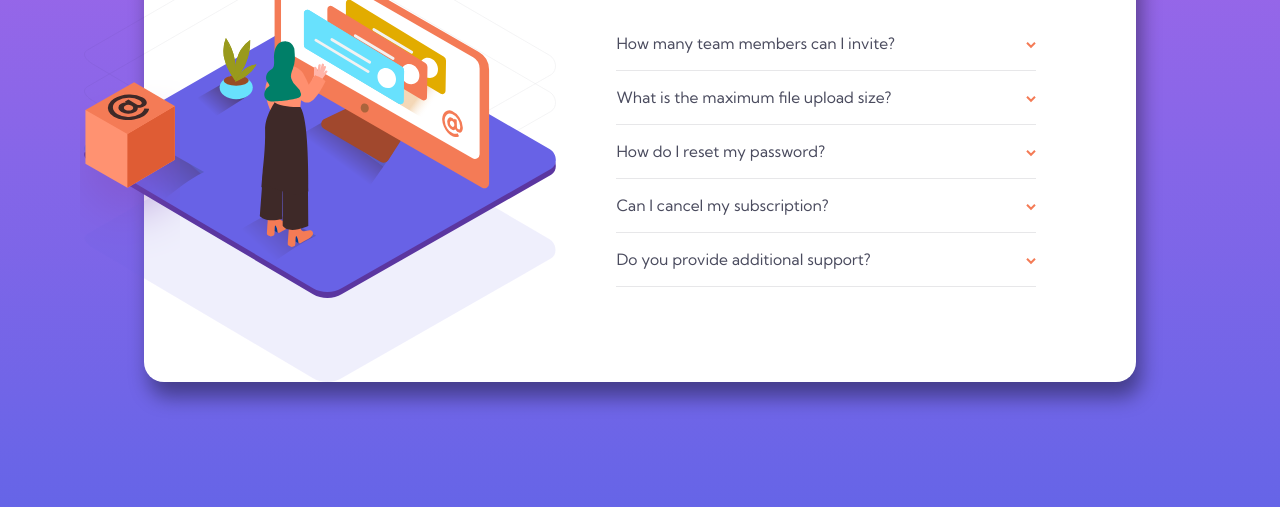
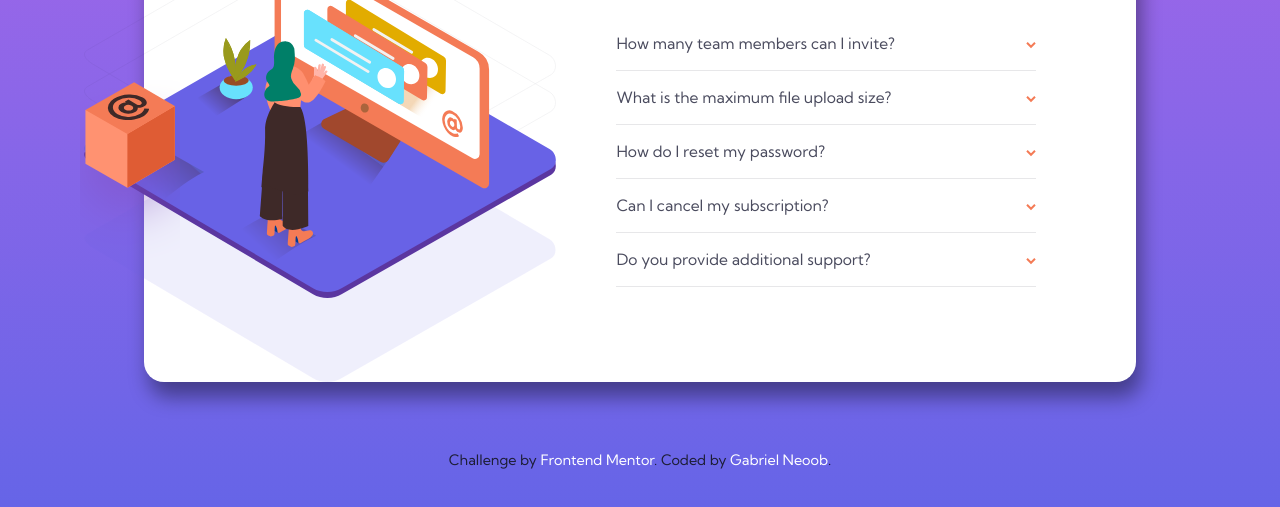
Before and after one commit to gabrielneoob/faq-according-card, a plain HTML site: page index.html in a window 1280 px wide. Shown: the part 281-788 px from the top of the page. Drawn offline with Linux system fonts and the light colour scheme.

Commit message:
fit: commit final

```diff
--- a/assets/css/global.css
+++ b/assets/css/global.css
@@ -36,6 +36,24 @@ main {
   box-shadow: 5px 15px 20px rgba(0, 0, 0, 0.4);
 }
 
+.challenge {
+  position: absolute;
+  bottom: 50px;
+  width: 100%;
+  text-align: center;
+  font-size: 1.2rem;
+  color: var(--very-dark-blue);
+}
+
+.challenge a {
+  color: #fff;
+  transition: color 0.4s;
+}
+
+.challenge a:hover {
+  color: var(--soft-red);
+}
+
 @media (max-width: 1000px) {
   main {
     grid-template-columns: 1fr;
--- a/index.html
+++ b/index.html
@@ -85,6 +85,9 @@
 
       </section>
     </main>
+    <div class="challenge">
+      <p>Challenge by <a href="https://www.frontendmentor.io/challenges/testimonials-grid-section-Nnw6J7Un7/hub/testimonials-grid-section-gm0yuaiU7">Frontend Mentor</a>. Coded by <a href="https://www.frontendmentor.io/profile/gabrielneoob">Gabriel Neoob</a>.</p>
+    </div>
     <script src="./assets/js/script.js"></script>
   </body>
 </html>
```
